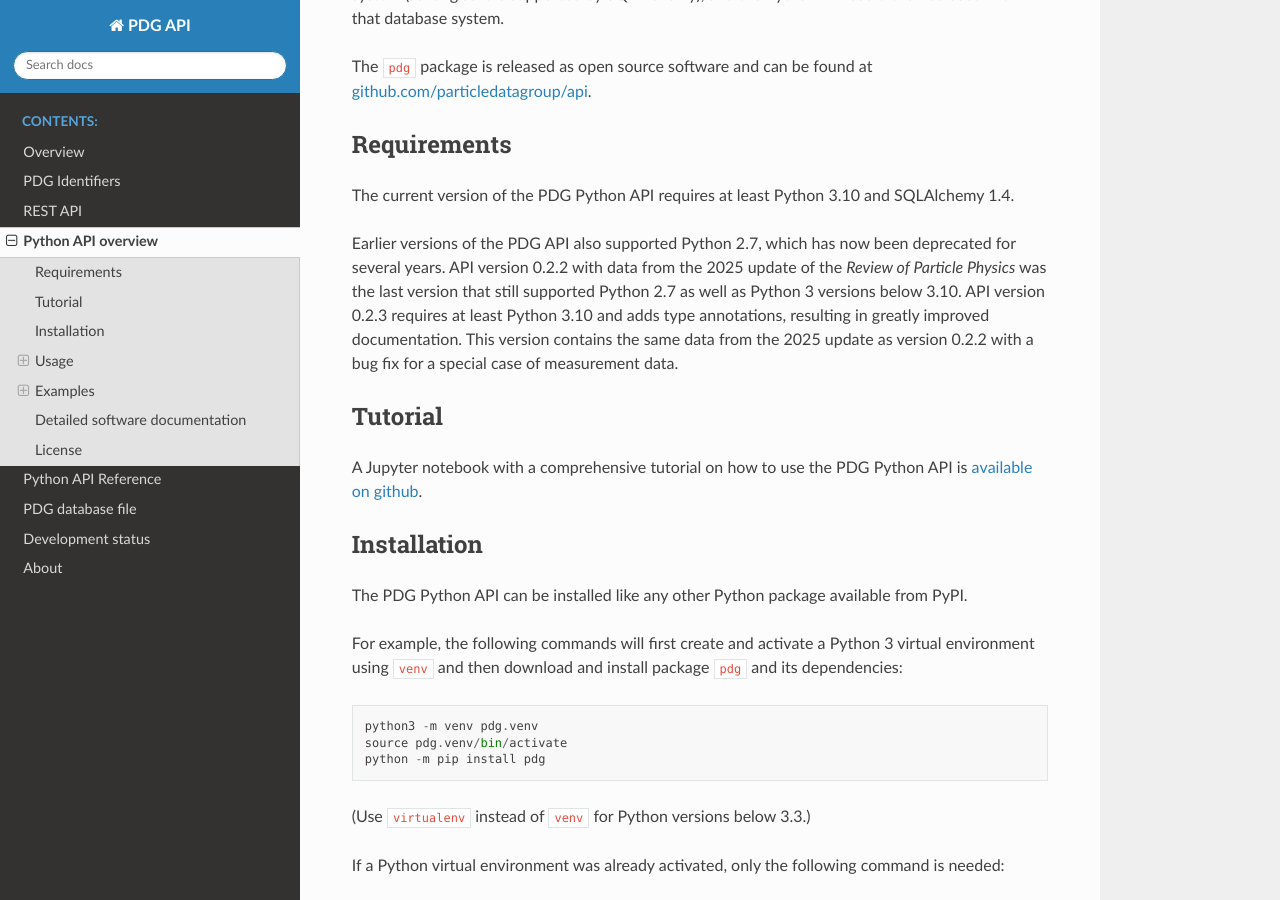
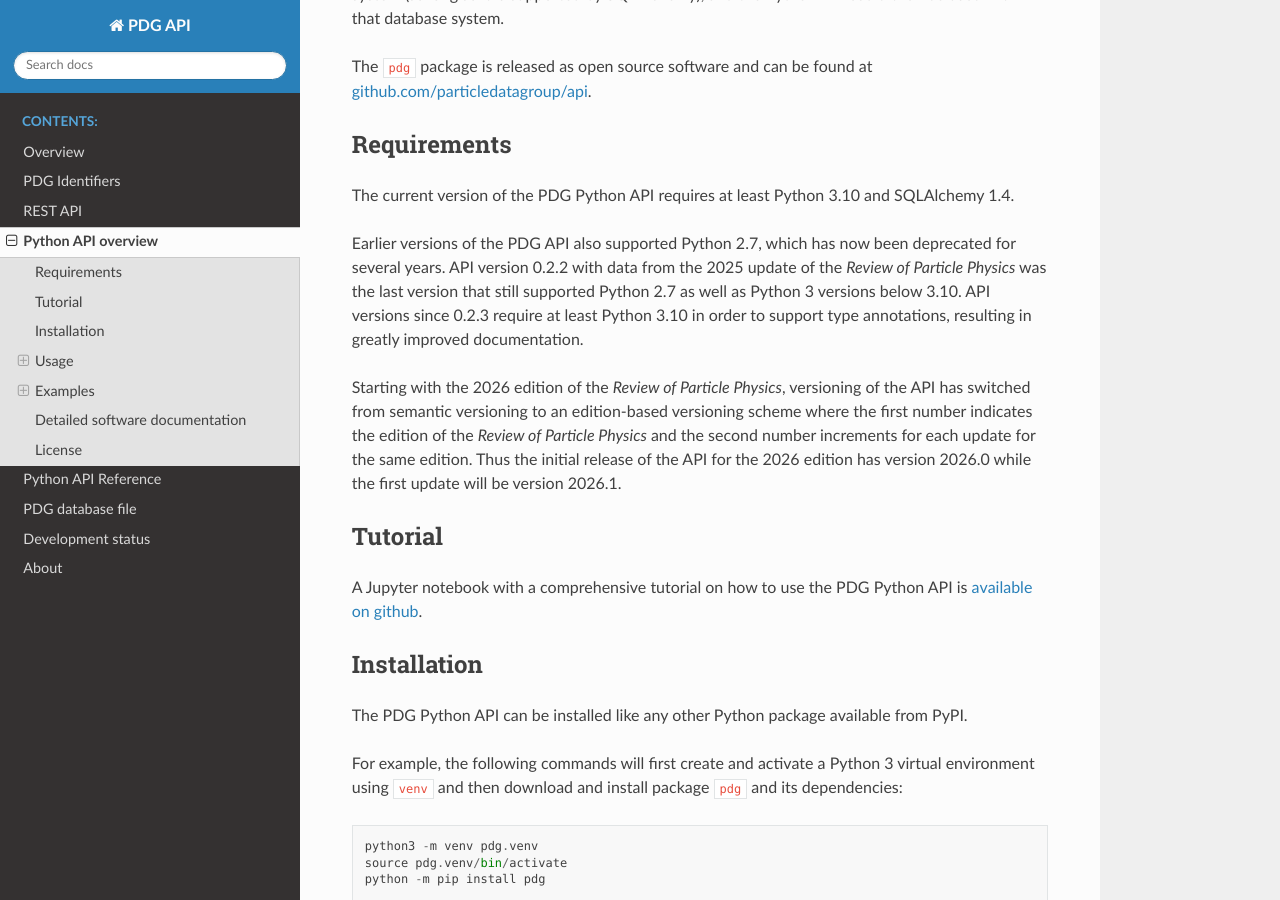
Before and after one commit to particledatagroup/api, a Sphinx documentation site: the page built from docs/source/pythonapi.md, in a window 1280 px wide and 900 px high, scrolled down 538 px. Built offline with Sphinx 7.4.7 and the Read the Docs theme 3.1.0, drawn with Linux system fonts in a browser that asks for light colours; comment, search, counter and statistics services are not loaded.

Commit message:
Documentation updates for version 2026.0

```diff
--- a/docs/source/pythonapi.md
+++ b/docs/source/pythonapi.md
@@ -30,10 +30,12 @@ The current version of the PDG Python API requires at least Python 3.10 and SQLA
 Earlier versions of the PDG API also supported Python 2.7, which has now been deprecated for several years.
 API version 0.2.2 with data from the 2025 update of the *Review of Particle Physics* was the last version that still
 supported Python 2.7 as well as Python 3 versions below 3.10.
-API version 0.2.3 requires at  least Python 3.10 and adds type annotations, resulting in greatly improved documentation.
-This version contains the same data from the 2025 update as version 0.2.2 with a bug fix for a special case
-of measurement data.
+API versions since 0.2.3 require at least Python 3.10 in order to support type annotations, resulting in greatly improved documentation.
 
+Starting with the 2026 edition of the *Review of Particle Physics*, versioning of the API has switched from semantic
+versioning to an edition-based versioning scheme where the first number indicates the edition of the
+*Review of Particle Physics* and the second number increments for each update for the same edition.
+Thus the initial release of the API for the 2026 edition has version 2026.0 while the first update will be version 2026.1.
 
 ## Tutorial
 
```
Also changed, not shown: CHANGELOG.md (+6 -0 lines), docs/source/about.md (+1 -1 lines).
